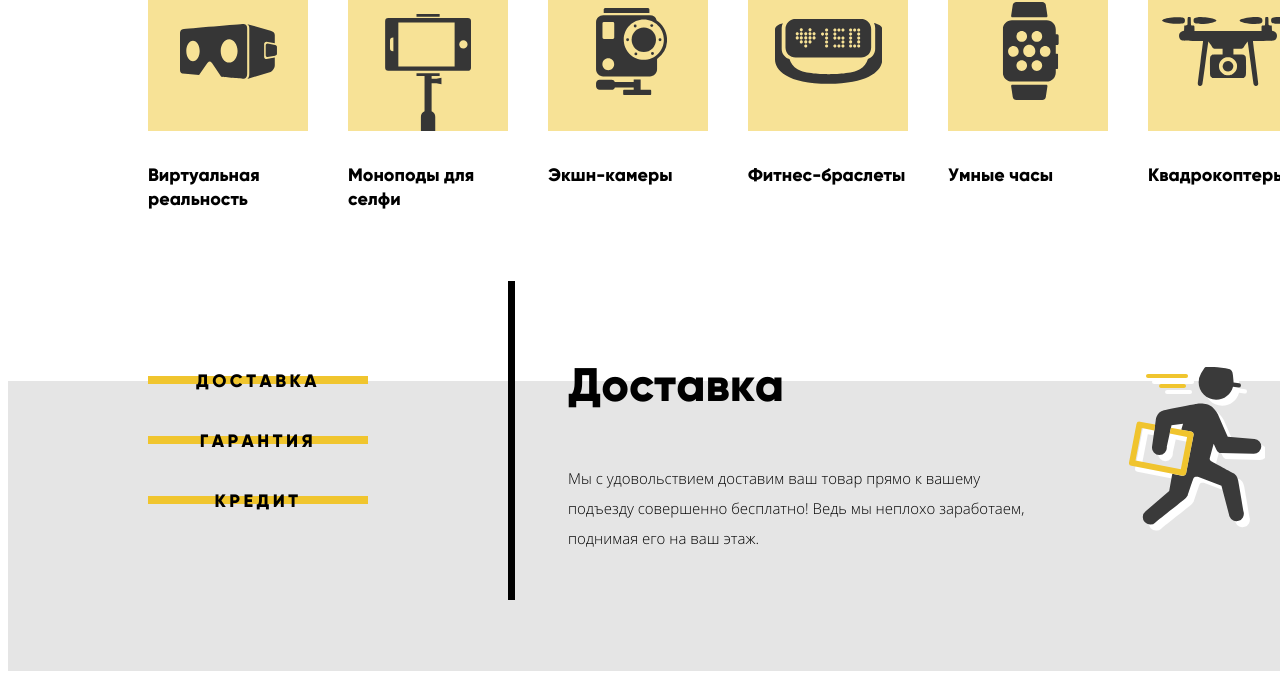
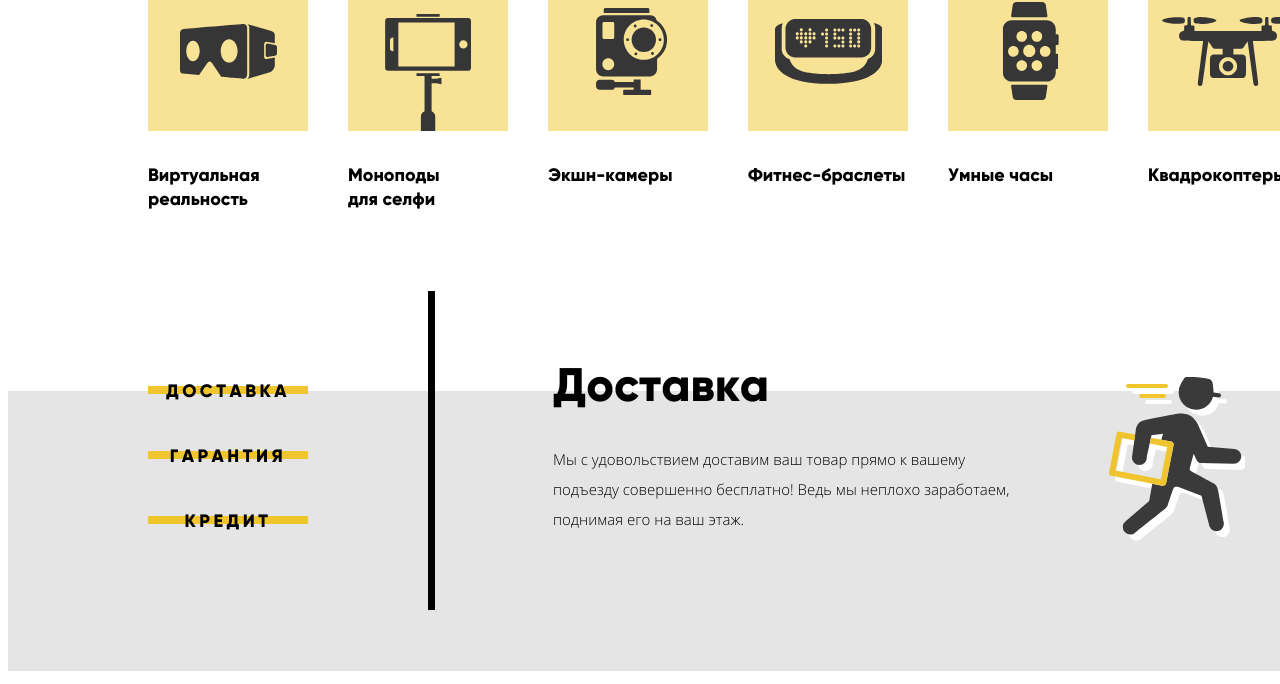
Before and after one commit to SergeiBan/Device, a website: page index.html in a window 1280 px wide. Shown: the part 837-1521 px from the top of the page. Drawn offline with Linux system fonts and the light colour scheme.

Commit message:
мелкий ПП в index

```diff
--- a/index.html
+++ b/index.html
@@ -221,7 +221,7 @@
             <use xlink:href="#popular-2"></use>
           </svg>
         </div>
-        <a class="card__link" href="#">Моноподы для селфи</a>
+        <a class="card__link" href="#">Моноподы</br>для селфи</a>
       </div>
       <div class="categories__card card card--action">
         <div class="card__image">
--- a/sass/features.scss
+++ b/sass/features.scss
@@ -6,7 +6,7 @@
   display: grid;
   grid-template-columns: 280px 880px;
   grid-template-rows: 40px 40px 40px;
-  grid-row-gap: 20px;
+  grid-row-gap: 25px;
   padding-top: 80px;
   padding-left: 140px;
 }
@@ -14,6 +14,7 @@
 .features__text {
   @include text1530;
   width: 480px;
+  margin: 0;
 }
 
 .features__description {
@@ -22,21 +23,21 @@
   grid-column: 2 / 3;
   margin-right: 140px;
   margin-left: 80px;
-  padding-left: 60px;
+  padding-left: 45px;
   // border-left: 7px solid #000000;
   flex-direction: column;
   align-items: flex-start;
   position: relative;
+  top: -10px;
 }
 
 .features__description-title {
   @include text4748;
   margin-top: 0;
+  margin-bottom: 35px;
 }
 
-.features__item-label {
-  // margin: 0 140px;
-}
+
 
 .features__item-label--delivery {
   grid-row: 1 / 2;
@@ -85,7 +86,7 @@
 .features__description::after {
   position: absolute;
   content: "";
-  right: -132px;
+  right: -112px;
   bottom: -40px;
   width: 171px;
   height: 194px;
@@ -109,6 +110,10 @@
   width: 7px;
   height: 319px;
   background: #000000;
-  left: 0;
-  top: -50%;
+  left: -80px;
+  top: -70px;
 }
+
+.features__item-label {
+  width: 160px;
+}
--- a/sass/page-main.scss
+++ b/sass/page-main.scss
@@ -30,6 +30,7 @@
 
 .page-main__features {
   grid-row: 3 / 4;
+  margin-top: 10px;
 }
 
 .page-main__manufacturers {
--- a/sass/style.scss
+++ b/sass/style.scss
@@ -1,5 +1,6 @@
 @import "mixins.scss";
 @import "global.scss";
+@import "in-depth.scss";
 @import "page-header.scss";
 @import "slider.scss";
 @import "features.scss";
@@ -16,7 +17,6 @@
 @import "search.scss";
 @import "features-nav.scss";
 @import "delivery-list.scss";
-@import "in-depth.scss";
 @import "logo.scss";
 @import "site-search.scss";
 @import "info.scss";
```
Also changed, not shown: css/features.css, css/page-main.css, css/style.css.
